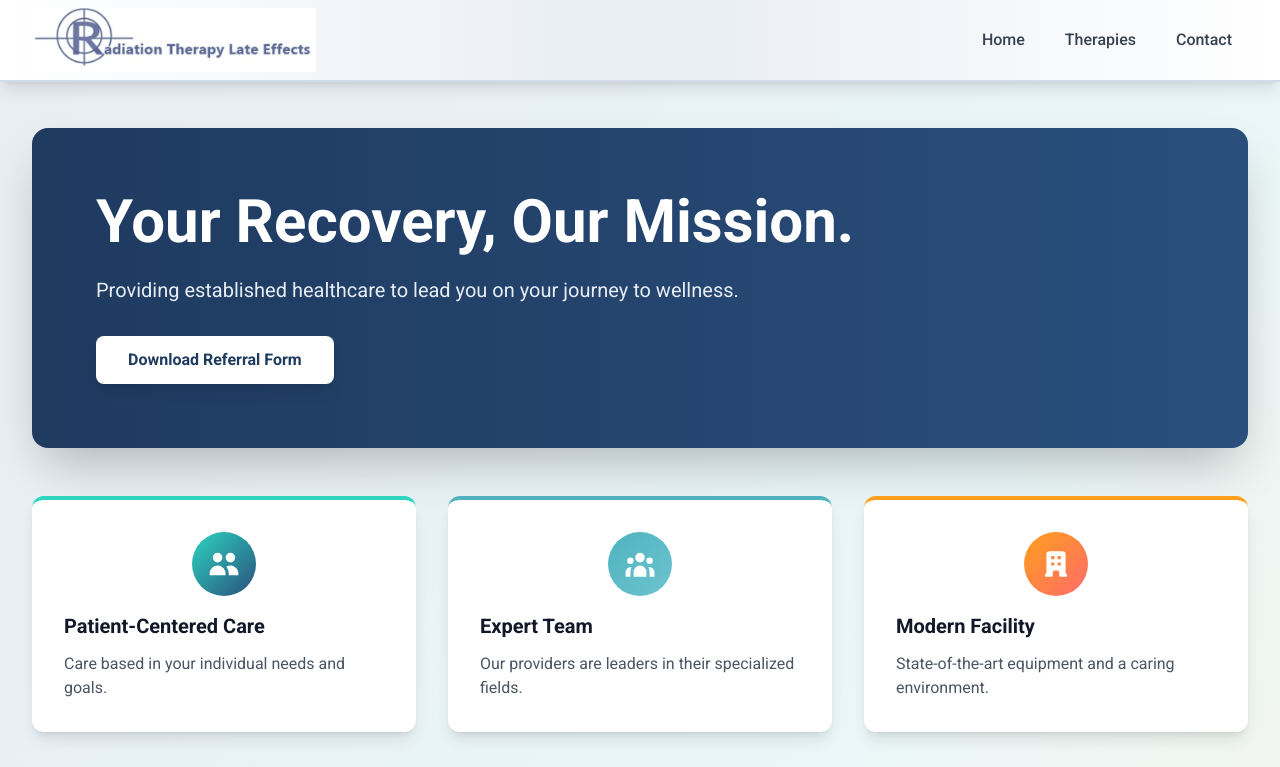
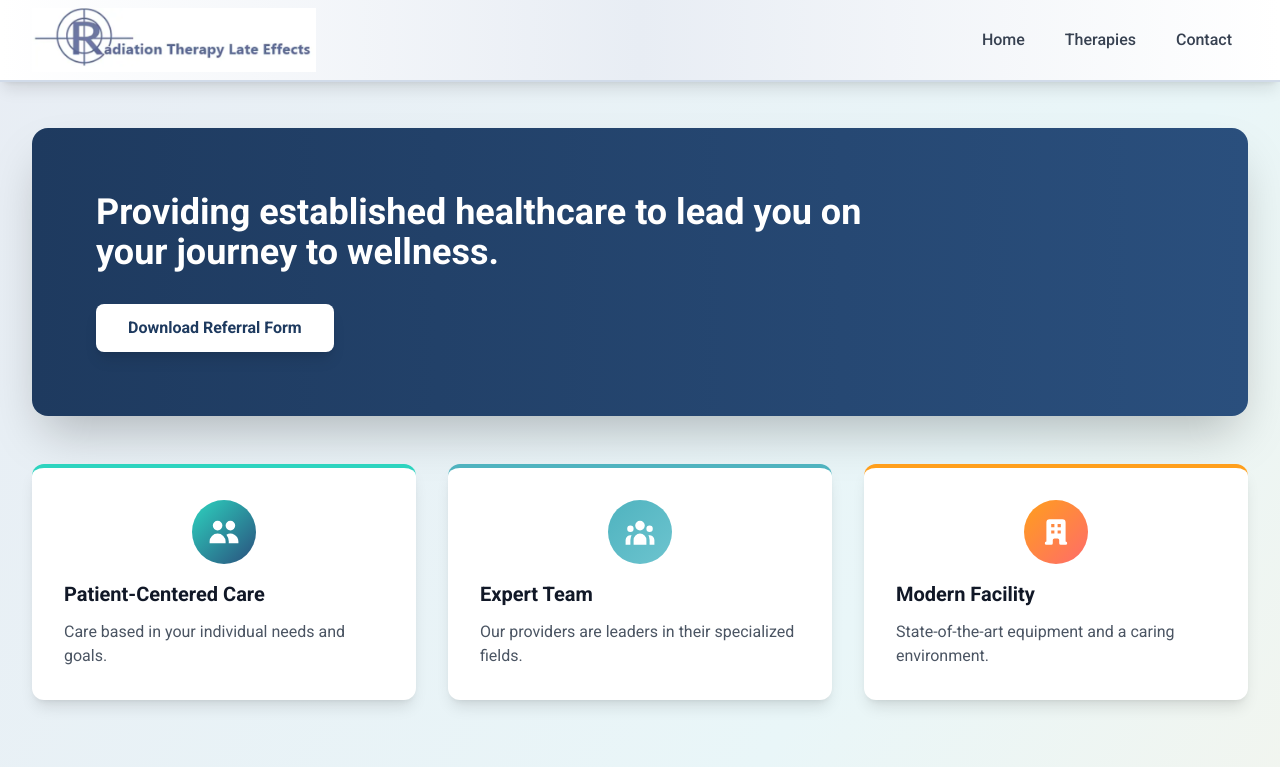
Before and after one commit to rONin01010101010/RLEC, a Next.js app: page / in a window 1280 px wide. Shown: the top 767 px of the page. Built offline with nearby package versions, Linux system fonts and the light colour scheme.

Commit message:
Homepage changed

```diff
--- a/app/page.tsx
+++ b/app/page.tsx
@@ -12,12 +12,9 @@ export default function Home() {
         <section className="pt-32 pb-20 px-4 sm:px-6 lg:px-8 bg-gradient-to-br from-primary-50 via-secondary-50 to-neutral-warm">
           <div className="max-w-7xl mx-auto">
             <div className="bg-gradient-to-r from-primary to-primary-light rounded-2xl p-12 md:p-16 mb-12 shadow-2xl">
-              <h1 className="text-4xl md:text-5xl lg:text-6xl font-bold text-white mb-6">
-               Your Recovery, Our Mission.
+              <h1 className="text-2xl md:text-3xl lg:text-4xl font-bold text-white mb-8 max-w-3xl">
+                Providing established healthcare to lead you on your journey to wellness.
               </h1>
-              <p className="text-lg md:text-xl text-primary-50 mb-8 max-w-3xl">
-                Providing established healthcare to lead you on your journey to wellness.
-              </p>
               <div className="flex flex-col sm:flex-row gap-4">
                 <a
                   href="/assets/Referral-RLEC_8+V0620.pdf"
```
